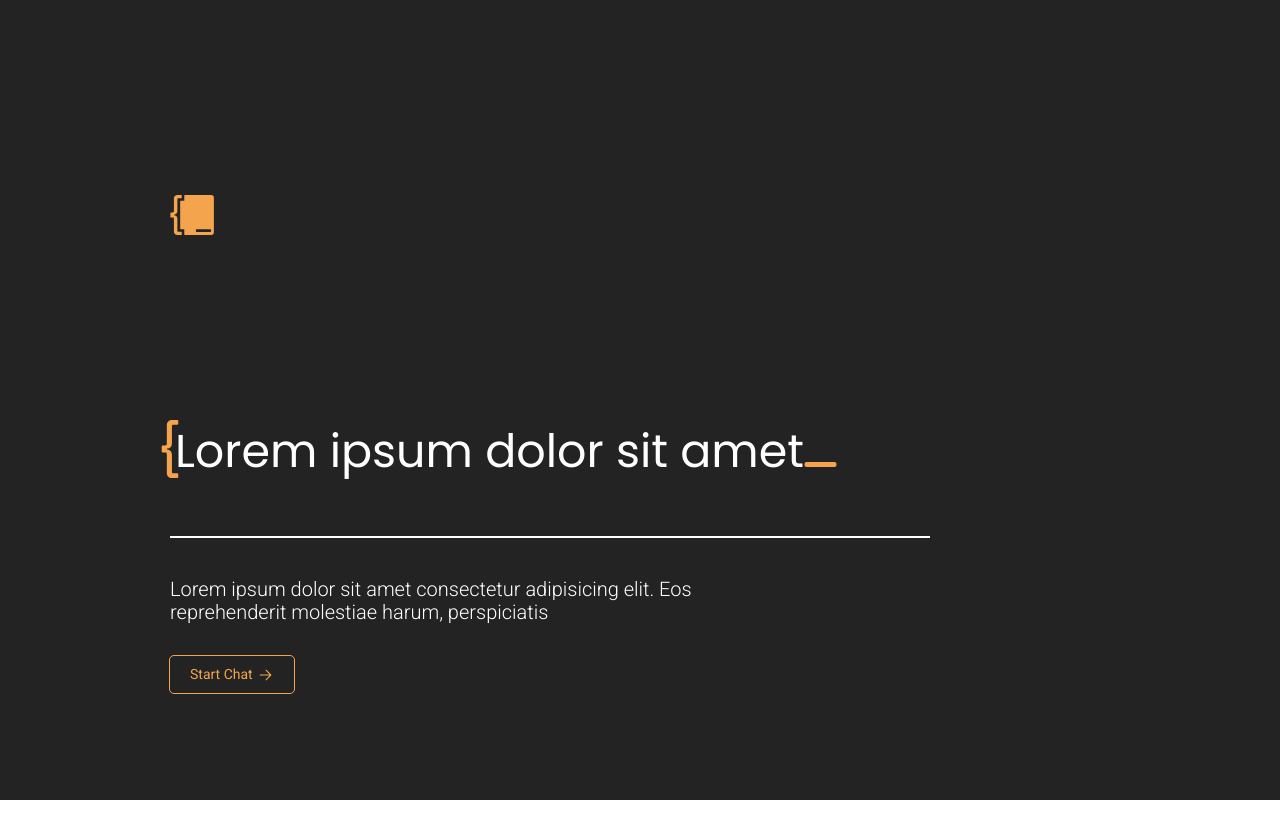
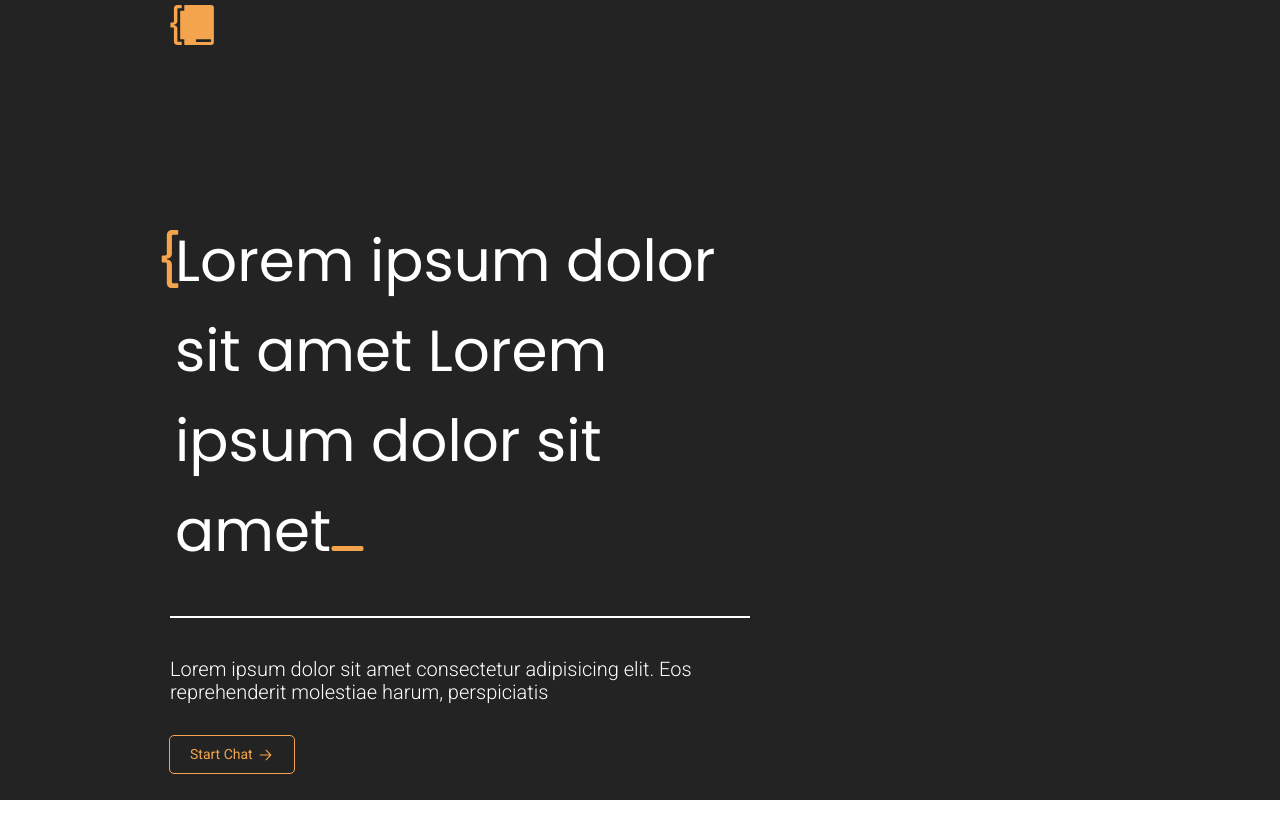
Before and after one commit to contentcraftstudio/Coderlabs-web-2.0, a Next.js app: page /ai in a window 1280 px wide. Shown: the top 838 px of the page. Before the commit the page ends 800 px from the top, so only its background shows below. Built offline with nearby package versions, Linux system fonts and the light colour scheme.

Commit message:
change:: info chat styles

```diff
--- a/components/InfoChat.tsx
+++ b/components/InfoChat.tsx
@@ -16,12 +16,12 @@ export default function InfoChat() {
     <>
       <div className='infochat'>
         <div className='grid sm:grid-cols-1 xl:grid-cols-2 bg-[#232323] h-full sm:h-screen md:h-screen lg:h-screen xl:h-screen mx-auto'>
-          <div className='col-span-1 divide-y-2 divide-white lg:max-w-[900px] xl:w-[900px] md:max-w-[650px] lg:p-[70px] sm:p-[30px] lg:mt-[320px] md:mt-[170px] sm:mt-[90px] lg:ml-[100px] '>
+          <div className='col-span-1 divide-y-2 divide-white lg:max-w-[720px] xl:max-w-[900px] md:max-w-[650px] lg:p-[70px] md:p-[30px] sm:p-[30px] lg:mt-[320px] md:mt-[210px] sm:mt-[90px] lg:ml-[100px] md:ml-[75px]'>
             <div>
               <Image
                 src={coderlabsLogo}
                 alt='coderlabs logo'
-                className='sm:w-[35px] sm:h-[32px] md:w-[45px] md:h-[40px] xl:w-[52px] xl:h-[48px] xl:mt-[-385px] xl:mb-[345px] sm:mt-[-115px] sm:mb-[145px] md:mt-[-195px] md:mb-[185px]'
+                className='sm:w-[35px] sm:h-[32px] md:w-[45px] md:h-[40px] xl:w-[52px] xl:h-[48px] xl:mt-[-385px] xl:mb-[345px] sm:mt-[-115px] sm:mb-[145px] md:mt-[-235px] md:mb-[185px] lg:mt-[-385px]'
               />
               <Image
                 className='lg:mb-[-72px] md:mb-[-60px] sm:mb-[-43px] sm:ml-[-10px] xl:w-[19px] sm:h-[40px] md:h-[50px] lg:h-[58px]'
@@ -30,12 +30,12 @@ export default function InfoChat() {
                 width={20}
                 height={70}
               />
-              <h1 className='titlehero font-secondary text-white font-normal sm:text-[32px] md:text-[46px] xl:text-[58px] lg:leading-[90px] sm:ml-[5px] mb-[40px]'>
-                Lorem ipsum dolor sit amet
+              <h1 className='titlehero font-secondary text-white font-normal sm:text-[32px] md:text-[46px] xl:text-[58px] lg:text-[58px] lg:leading-[90px] sm:ml-[5px] mb-[40px]'>
+                Lorem ipsum dolor sit amet Lorem ipsum dolor sit amet
               </h1>
             </div>
             <div className='space-y-8 sm:pt-[20px] md:pt-[40px] xl:pt-[60px] mb-[30px]'>
-              <p className='font-primary font-light text-white md:w-[600px] sm:text-[16px] md:text-[20px] sm:leading-[19px] md:leading-[23px]'>
+              <p className='font-primary font-light text-white sm:text-[16px] md:w-[600px] md:text-[20px] sm:leading-[19px] md:leading-[23px]'>
                 Lorem ipsum dolor sit amet consectetur adipisicing elit. Eos reprehenderit molestiae harum, perspiciatis
               </p>
               <div className='flex'>
```
